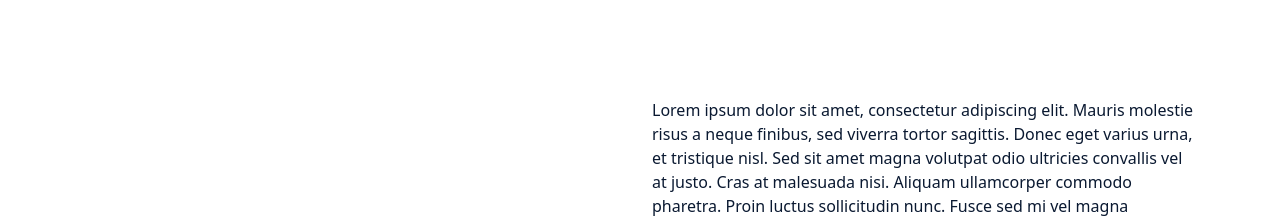
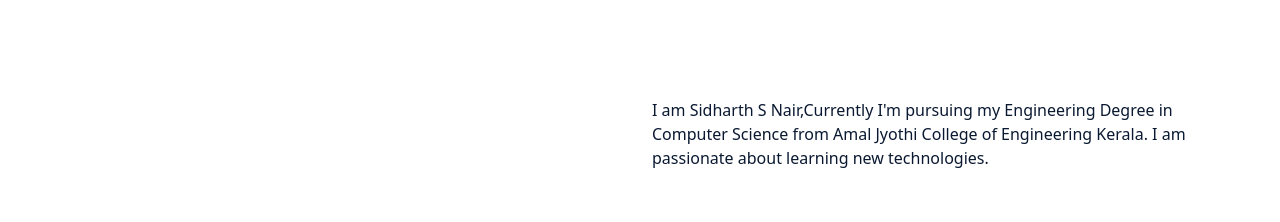
Before and after one commit to sidharth-s-nair/sidharth-s-nair.github.io, a plain HTML site: page index.html in a window 1280 px wide. Shown: the part 726-948 px from the top of the page. Drawn offline with nearby package versions, Linux system fonts and the light colour scheme.

Commit message:
updated about

```diff
--- a/index.html
+++ b/index.html
@@ -72,11 +72,9 @@
                 </h1>
             </div>
             <div class="col-lg-6 py-5">
-                Lorem ipsum dolor sit amet, consectetur adipiscing elit. Mauris molestie risus a neque finibus, sed
-                viverra tortor sagittis. Donec eget varius urna, et tristique nisl. Sed sit amet magna volutpat odio
-                ultricies convallis vel at justo. Cras at malesuada nisi. Aliquam ullamcorper commodo pharetra. Proin
-                luctus sollicitudin nunc. Fusce sed mi vel magna malesuada iaculis non eu nisl. Suspendisse id augue
-                est. Orci varius natoque penatibus et magnis dis parturient montes, nascetur ridiculus mus.
+                I am Sidharth S Nair,Currently I'm pursuing my Engineering Degree in Computer Science from Amal Jyothi
+                College of Engineering Kerala.
+                I am passionate about learning new technologies.
             </div>
         </div>
     </div>
```
